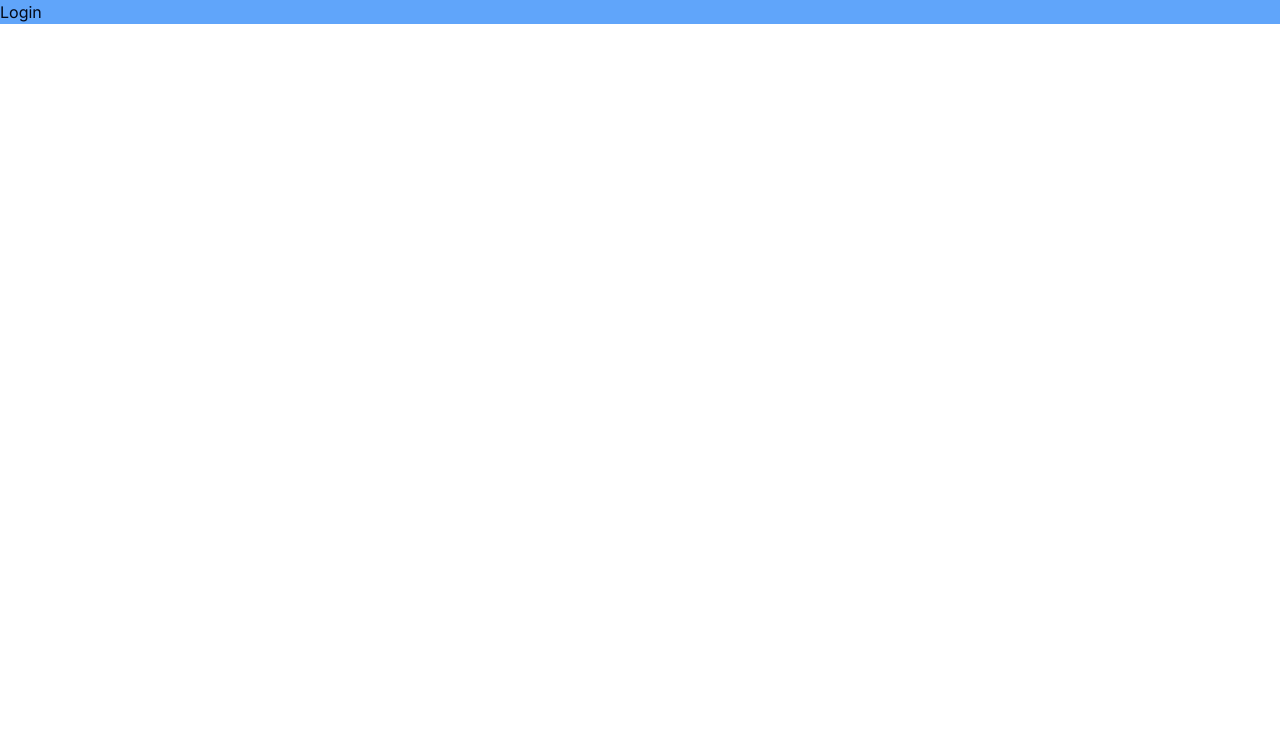
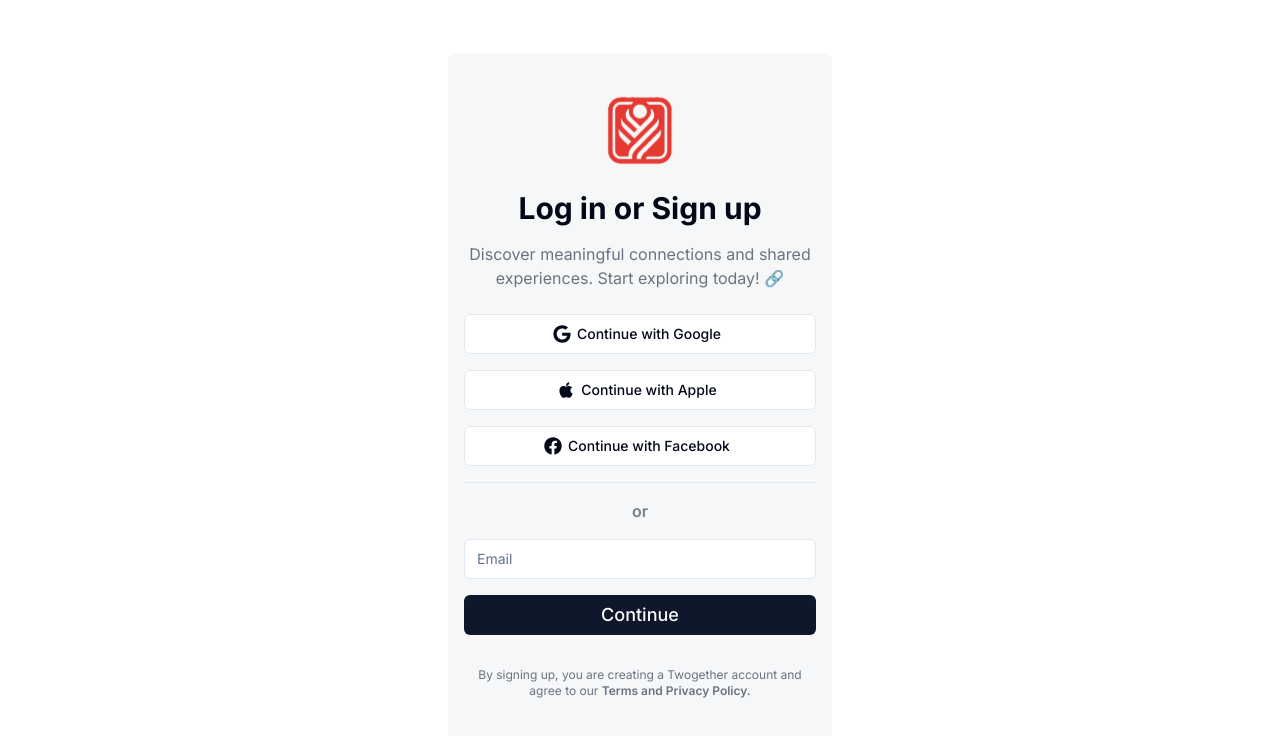
Before and after one commit to Felix-Hz/twogether, a Next.js app in the folder client/: page /login in a window 1280 px wide. Shown: the top 736 px of the page. Built offline with nearby package versions, Linux system fonts and the light colour scheme.

Commit message:
add: login layout

```diff
--- a/client/app/login/page.tsx
+++ b/client/app/login/page.tsx
@@ -1,3 +1,118 @@
-export default function Login() {
-    return <main className="bg-blue-400">Login</main>;
-  }
+"use client";
+
+import { z } from "zod";
+import Link from "next/link";
+import Image from "next/image";
+import { useState } from "react";
+import { useForm } from "react-hook-form";
+import { Label } from "@/components/ui/label";
+import { Input } from "@/components/ui/input";
+import { Button } from "@/components/ui/button";
+import { zodResolver } from "@hookform/resolvers/zod";
+import { Separator } from "@/components/ui/separator";
+import { FaGoogle, FaApple, FaFacebook } from "react-icons/fa";
+
+export default function Component() {
+  const [email, setEmail] = useState("");
+
+  const formSchema = z.object({
+    email: z
+      .string()
+      .min(1, { message: "This field has to be filled." })
+      .email({ message: "Please enter a valid email address." }),
+  });
+
+  const { handleSubmit, control } = useForm({
+    resolver: zodResolver(formSchema),
+    defaultValues: {
+      email: "",
+    },
+  });
+
+  const onSubmit = async (data: Record<string, any>) => {
+    const response = await fetch("http://127.0.0.1:8000/user/check/", {
+      method: "POST",
+      headers: {
+        "Content-Type": "application/json",
+      },
+      body: JSON.stringify(data),
+    });
+    const responseData = await response.json();
+    console.log(responseData);
+  };
+
+  return (
+    <div className="flex items-center justify-center min-h-screen">
+      <div className="max-w-sm space-y-4 px-4 py-8 bg-gray-100/70 rounded-lg">
+        {/* ==========================
+                    Logo&Title
+            ==========================*/}
+        <Image
+          src="/images/logo_red.svg"
+          alt="Twogether Logo"
+          width={120}
+          height={120}
+          className="m-auto"
+        />
+        <div className="space-y-2 text-center">
+          <h1 className="text-3xl font-bold">Log in or Sign up</h1>
+          <p className="text-gray-500 dark:text-gray-400 py-2">
+            Discover meaningful connections and shared experiences. Start
+            exploring today! 🔗
+          </p>
+        </div>
+
+        {/* ==========================
+                    TODO: OAuth
+            ==========================*/}
+        <Button className="w-full" variant="outline">
+          <FaGoogle className="text-lg" />
+          <p className="inline m-1.5">Continue with Google</p>
+        </Button>
+        <Button className="w-full" variant="outline">
+          <FaApple className="text-lg" />
+          <p className="inline m-1.5">Continue with Apple</p>
+        </Button>
+        <Button className="w-full" variant="outline">
+          <FaFacebook className="text-lg" />
+          <p className="inline m-1.5">Continue with Facebook</p>
+        </Button>
+
+        <Separator />
+
+        <p className="text-center text-gray-600/75 font-semibold">or</p>
+
+        {/* ==========================
+                FORM HANDLING
+            ==========================*/}
+        <form onSubmit={handleSubmit(onSubmit)}>
+          <div className="space-y-2">
+            <Input
+              id="email"
+              placeholder="Email"
+              type="email"
+              value={email}
+              onChange={(e) => setEmail(e.target.value)}
+            />
+          </div>
+          <div className="space-y-2 pt-4">
+            <Button className="w-full text-lg" type="submit">
+              Continue
+            </Button>
+          </div>
+        </form>
+
+
+        {/* ==========================
+                    TERMS&COND
+            ==========================*/}
+        <p className="text-gray-500 dark:text-gray-400 text-center text-xs py-4">
+          By signing up, you are creating a Twogether account and agree to our{" "}
+          <Link className="font-semibold" href="#">
+            Terms and Privacy Policy.
+          </Link>
+        </p>
+      </div>
+    </div>
+  );
+}
```
